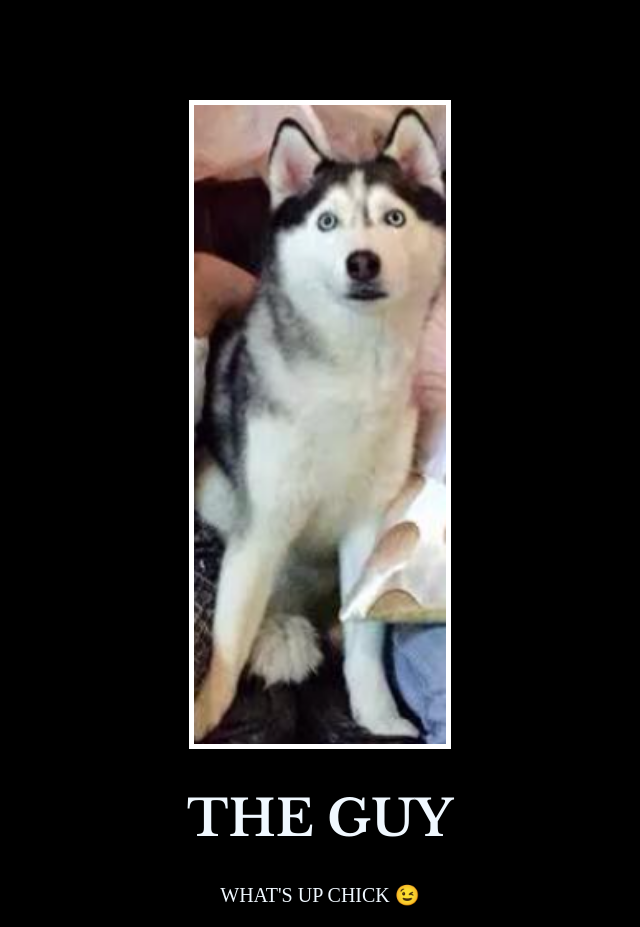
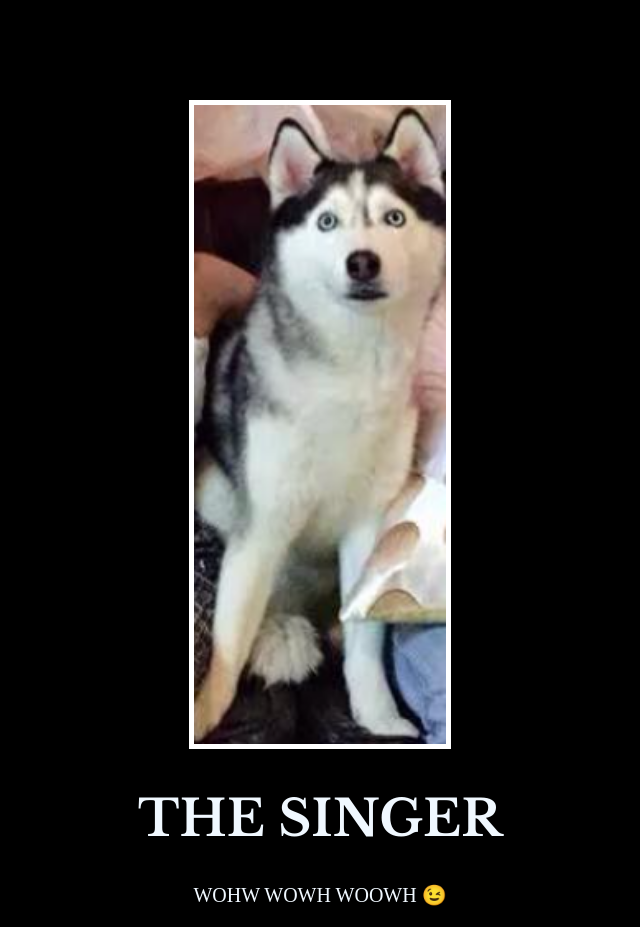
Before and after one commit to mpgthubcreative/html-dogs, a plain HTML site: page Shiro.html in a window 1280 px wide. Shown: the whole page, without its empty margins (320-960 px from the left). Drawn offline with nearby package versions, Linux system fonts and the light colour scheme.

Commit message:
Add files via upload

```diff
--- a/Shiro.html
+++ b/Shiro.html
@@ -75,9 +75,9 @@ body{
 
 <div>
 <img class="image" src="./Assets/Shiro.png" alt="Image">
-<h1 id="Title">THE GUY</h1>
+<h1 id="Title">THE SINGER</h1>
 
-<p id="subtext">WHAT'S UP CHICK 😉</p>
+<p id="subtext">WOHW WOWH WOOWH 😉</p>
 </div>
 
 </body>
```
Also changed, not shown: index.html (+1 -1 lines).
